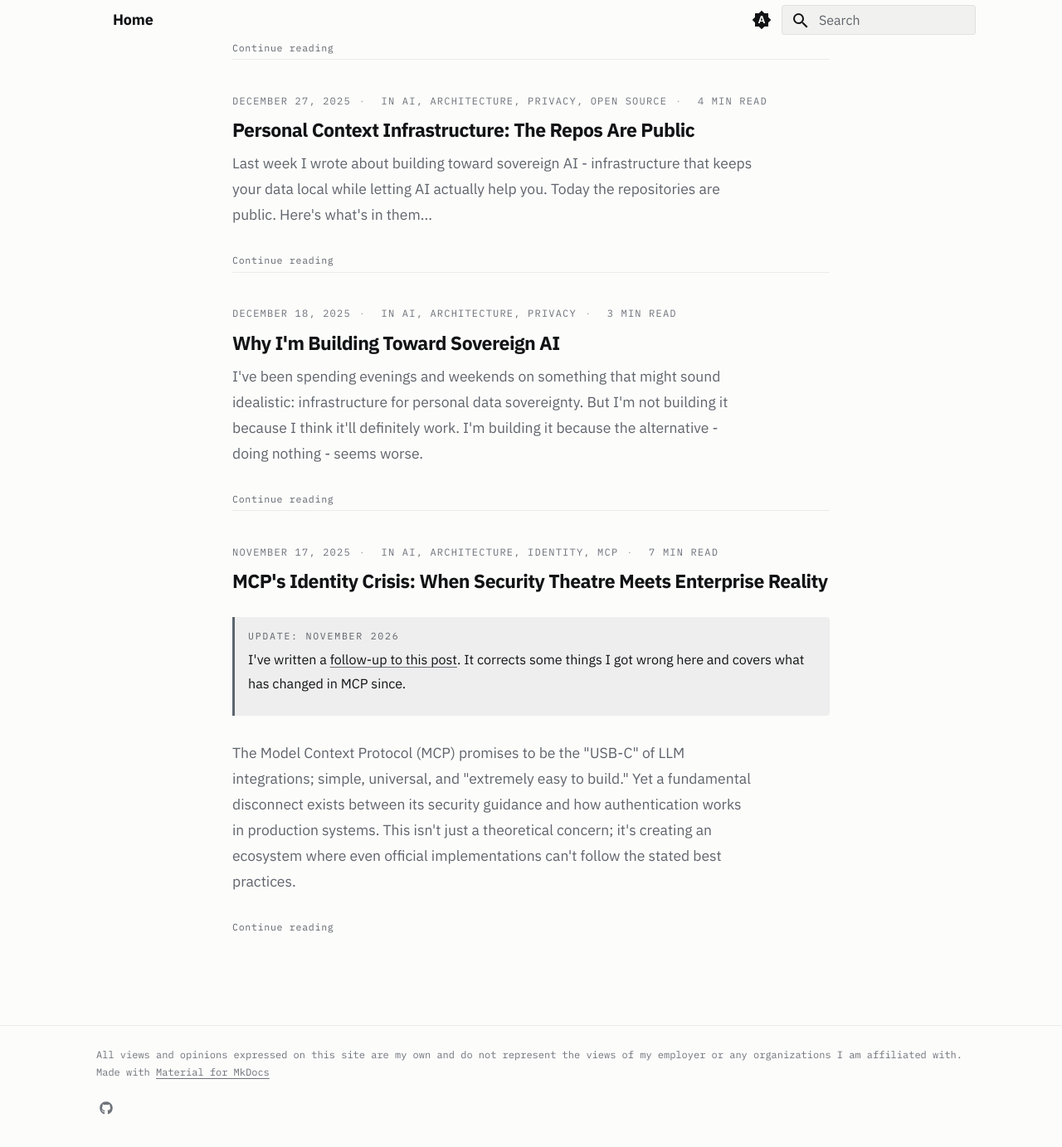
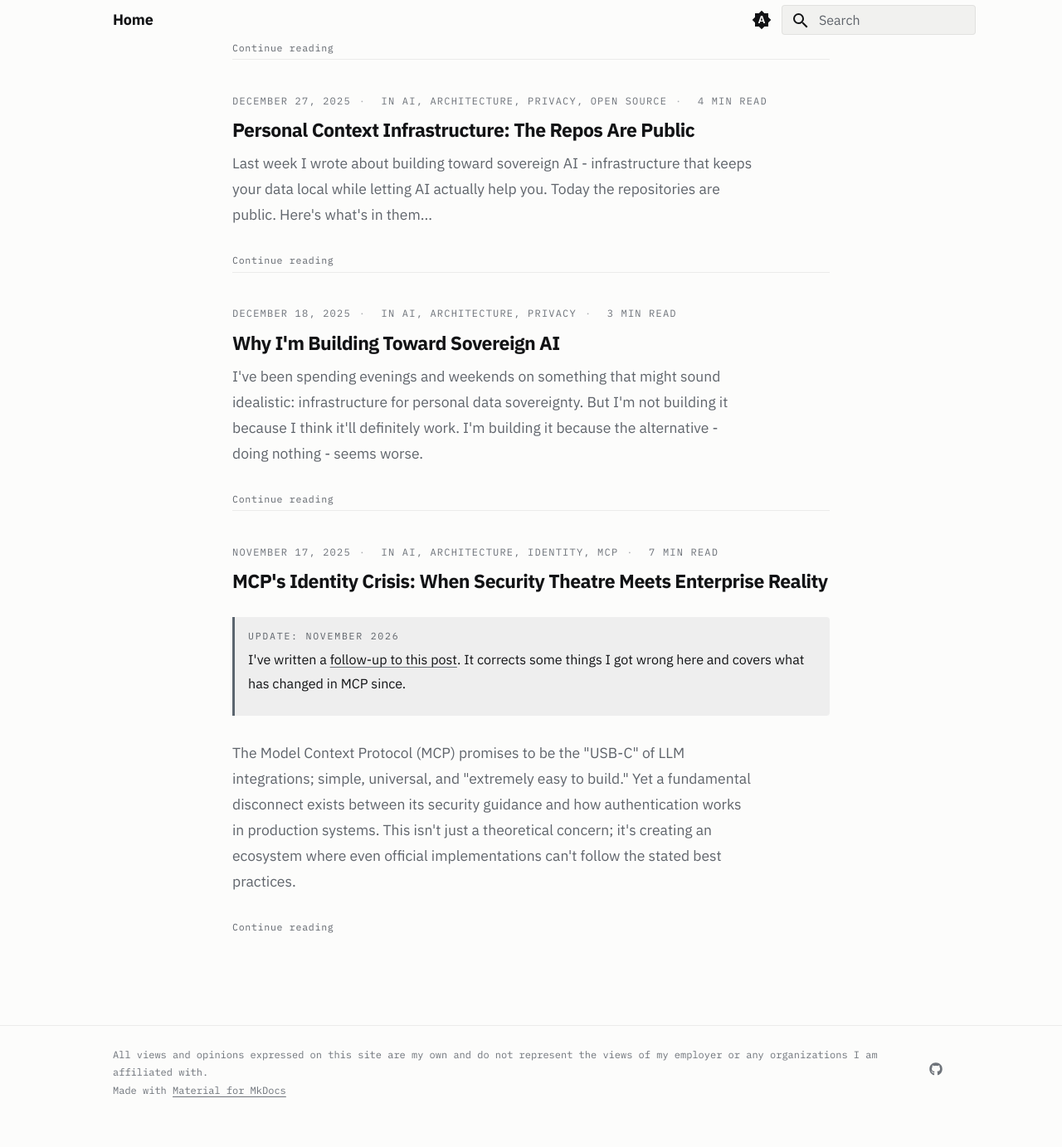
Before and after one commit to peteski22/blog, an MkDocs documentation site: the page built from docs/index.md, in a window 1280 px wide and 1400 px high, scrolled down 2082 px. Shown: the top 1383 px of the window at 83% size. Built offline with MkDocs 1.6.1 and Material for MkDocs 9.7.7, drawn with Linux system fonts in a browser that asks for light colours.

Commit message:
fix(theme): seat the table, heading code and footer correctly
Three leftovers from material's defaults. The table wrapper is padded and
sized as an inline block, so a table sat inset from the column and
shrink-wrapped instead of filling it. Monospace inside a heading kept the
body ratio, so a backticked word read a size smaller than the words
around it. The copyright is given full width in the footer row, which
pushed the social icons onto a line of their own at the left margin.

Let the table fill the measure and still scroll when it is wider, lift
code in headings closer to the heading size, and let the copyright and
the icons share one row with the icons at the right edge. The footer now
starts at the same gutter as the masthead.

```diff
--- a/docs/stylesheets/content.css
+++ b/docs/stylesheets/content.css
@@ -109,6 +109,14 @@
   box-shadow: none;
 }
 
+/* Monospace set at the body ratio looks undersized inside a heading. */
+.md-typeset h1 code,
+.md-typeset h2 code,
+.md-typeset h3 code,
+.md-typeset h4 code {
+  font-size: 0.92em;
+}
+
 .md-typeset pre:not(.mermaid) > code {
   border: 1px solid var(--pw-rule);
   border-radius: 0.2rem;
@@ -124,10 +132,19 @@
 
 /* Tables */
 
+/* NOTE: Material pads the table wrapper and sizes both it and the table as
+   inline-block, so the table shrink-wraps and sits inset from the column.
+   min-width lets it fill the measure while still scrolling when wider. */
+.md-typeset__table {
+  display: block;
+  padding: 0;
+}
+
 .md-typeset table:not([class]) {
   border: 1px solid var(--pw-rule);
   box-shadow: none;
   font-size: 0.8em;
+  min-width: 100%;
 }
 
 .md-typeset table:not([class]) th {
--- a/docs/stylesheets/layout.css
+++ b/docs/stylesheets/layout.css
@@ -121,8 +121,26 @@
   border-top: 1px solid var(--pw-rule);
 }
 
+/* NOTE: Material gives .md-copyright width:100%, which makes the social
+   icons wrap onto their own line. Let the two share one row, with the icons
+   pushed to the right edge. */
 .md-footer-meta__inner {
-  padding-block: 0.8rem 1.6rem;
+  align-items: center;
+  gap: 0.4rem 1rem;
+  padding: 0.8rem var(--pw-gutter) 1.6rem;
+}
+
+.md-copyright {
+  width: auto;
+  flex: 1 1 20rem;
+  margin: 0;
+  order: 1;
+}
+
+.md-social {
+  margin: 0;
+  order: 2;
+  padding: 0;
 }
 
 .md-copyright,
```
